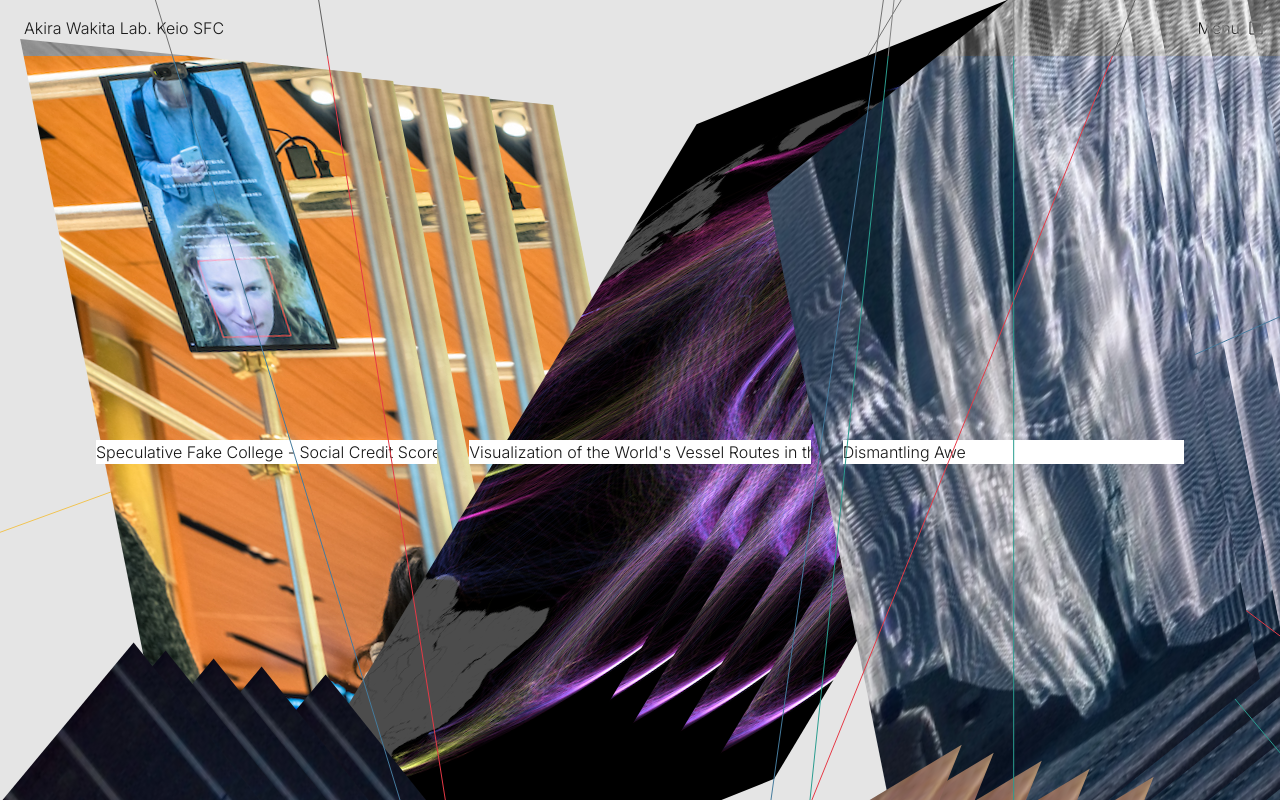
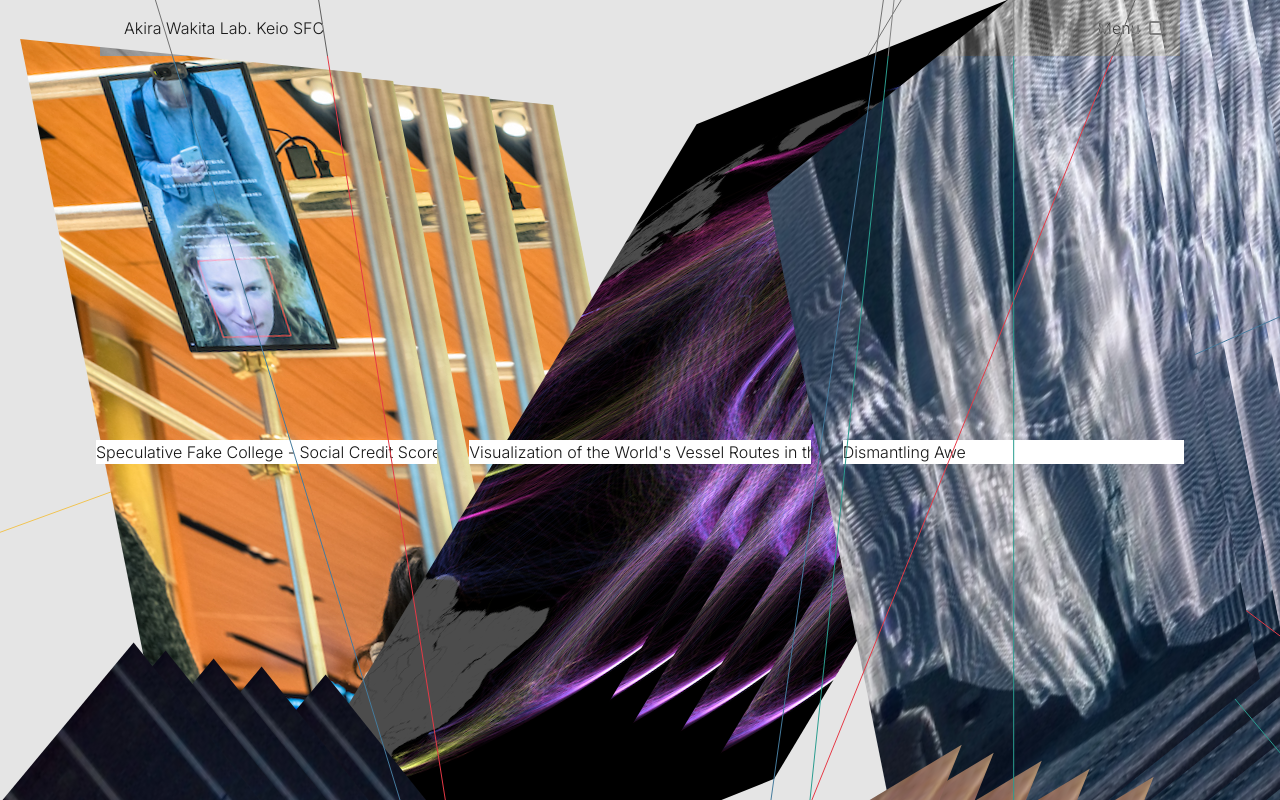
Before and after one commit to wakita-lab/web, a Next.js app: page / in a window 1280 px wide. Shown: the top 800 px of the page. Built offline with nearby package versions, Linux system fonts and the light colour scheme.

Commit message:
fix: Adjust header layout for improved responsiveness and consistency

```diff
--- a/src/components/Header.tsx
+++ b/src/components/Header.tsx
@@ -10,7 +10,7 @@ export const Header = () => {
 
   return (
     <>
-      <header className="sticky inset-x-0 top-0 z-20 flex w-full justify-between text-white mix-blend-difference backdrop-grayscale">
+      <header className="sticky inset-x-0 top-0 z-20 mx-0 flex w-auto justify-between text-white mix-blend-difference backdrop-grayscale md:mx-[100px]">
         <Link href="/" className="p-4 md:px-6">
           Akira Wakita Lab. Keio SFC
         </Link>
```
